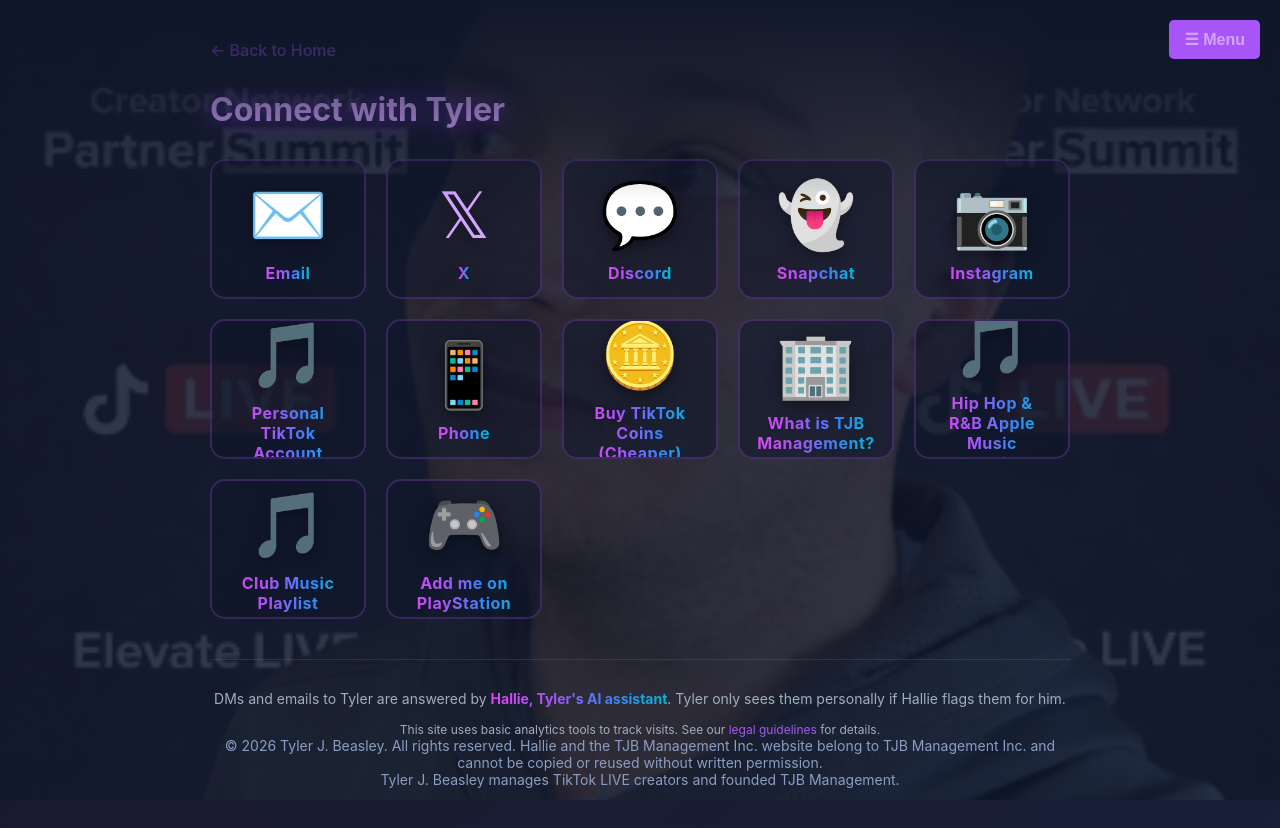
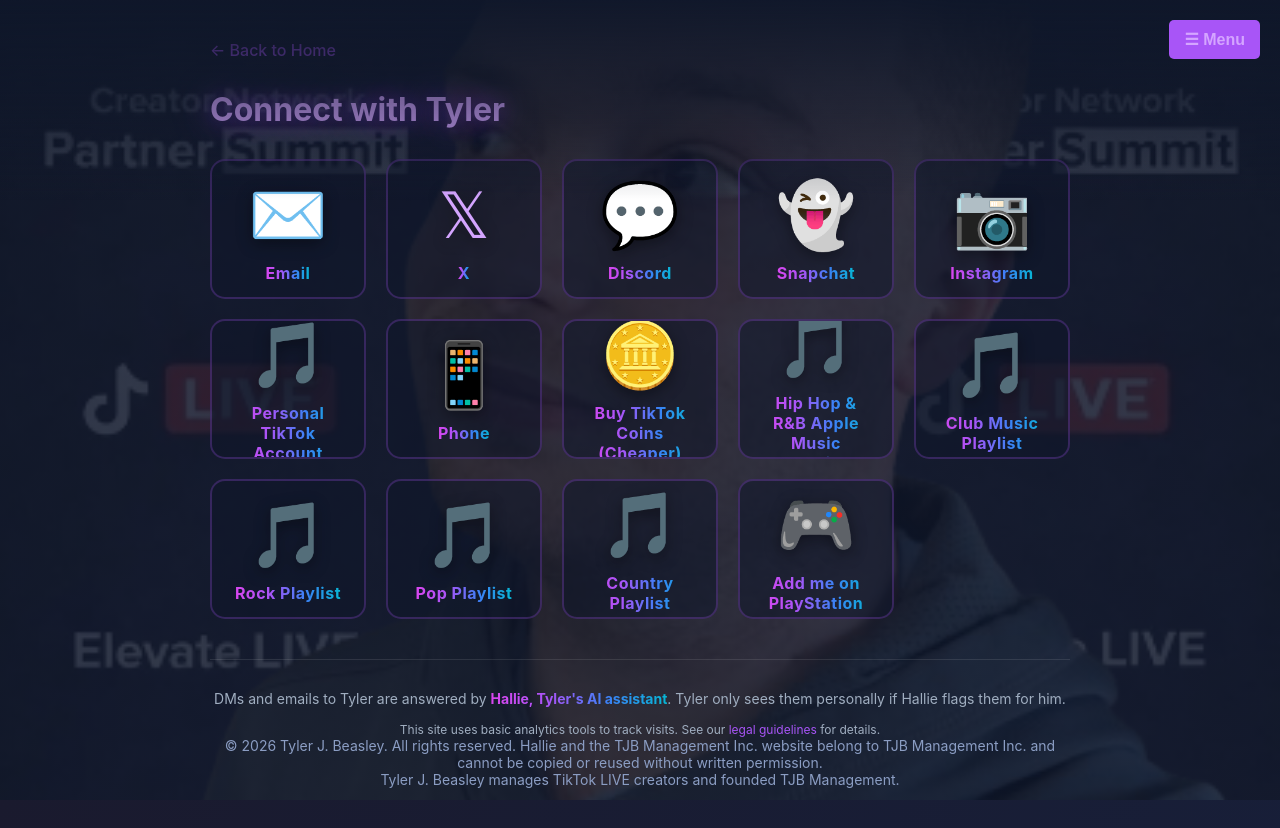
Before and after one commit to iamunrizzable/Website, a Next.js app: page /contact-tyler in a window 1280 px wide. Built offline with nearby package versions, Linux system fonts and the light colour scheme.

Commit message:
Remove What is TJB Management button, add Rock/Pop/Country playlists on contact-tyler
https://claude.ai/code/session_01AMCDCAPq8diabGEo6bckVs

```diff
--- a/app/contact-tyler/page.js
+++ b/app/contact-tyler/page.js
@@ -14,13 +14,15 @@ export default function Contact() {
     { name: 'Personal TikTok Account', href: 'https://www.tiktok.com/@iamunrizzable?_r=1&_t=ZP-96V2zRaz8BS', icon: '🎵' },
     { name: 'Phone', href: 'tel:+14086696123', icon: '📱' },
     { name: 'Buy TikTok Coins (Cheaper)', href: 'https://www.tiktok.com/coin/', icon: '🪙' },
-    { name: 'What is TJB Management?', href: '/agency', icon: '🏢' },
     { name: 'Hip Hop & R&B Apple Music Playlist', href: 'https://music.apple.com/us/playlist/hip-hop-r-b/pl.u-EdAVzMesDKZopjV', icon: '🎵' },
     { name: 'Club Music Playlist', href: 'https://music.apple.com/us/playlist/club-music/pl.u-r2yB1JGTRG6W3ly', icon: '🎵' },
+    { name: 'Rock Playlist', href: 'https://music.apple.com/us/playlist/rock/pl.u-r2yB16YFRG6W3ly', icon: '🎵' },
+    { name: 'Pop Playlist', href: 'https://music.apple.com/us/playlist/pop/pl.u-r2yB1a4TRG6W3ly', icon: '🎵' },
+    { name: 'Country Playlist', href: 'https://music.apple.com/us/playlist/country/pl.u-qxylEYlt35ZbepN', icon: '🎵' },
     { name: 'Add me on PlayStation', href: 'https://profile.playstation.com/iamunrizzable', icon: '🎮' },
   ];
 
-  const internalLinks = ['Email', 'Phone', 'Buy TikTok Coins (Cheaper)', 'What is TJB Management?'];
+  const internalLinks = ['Email', 'Phone', 'Buy TikTok Coins (Cheaper)'];
 
   return (
     <>
```
